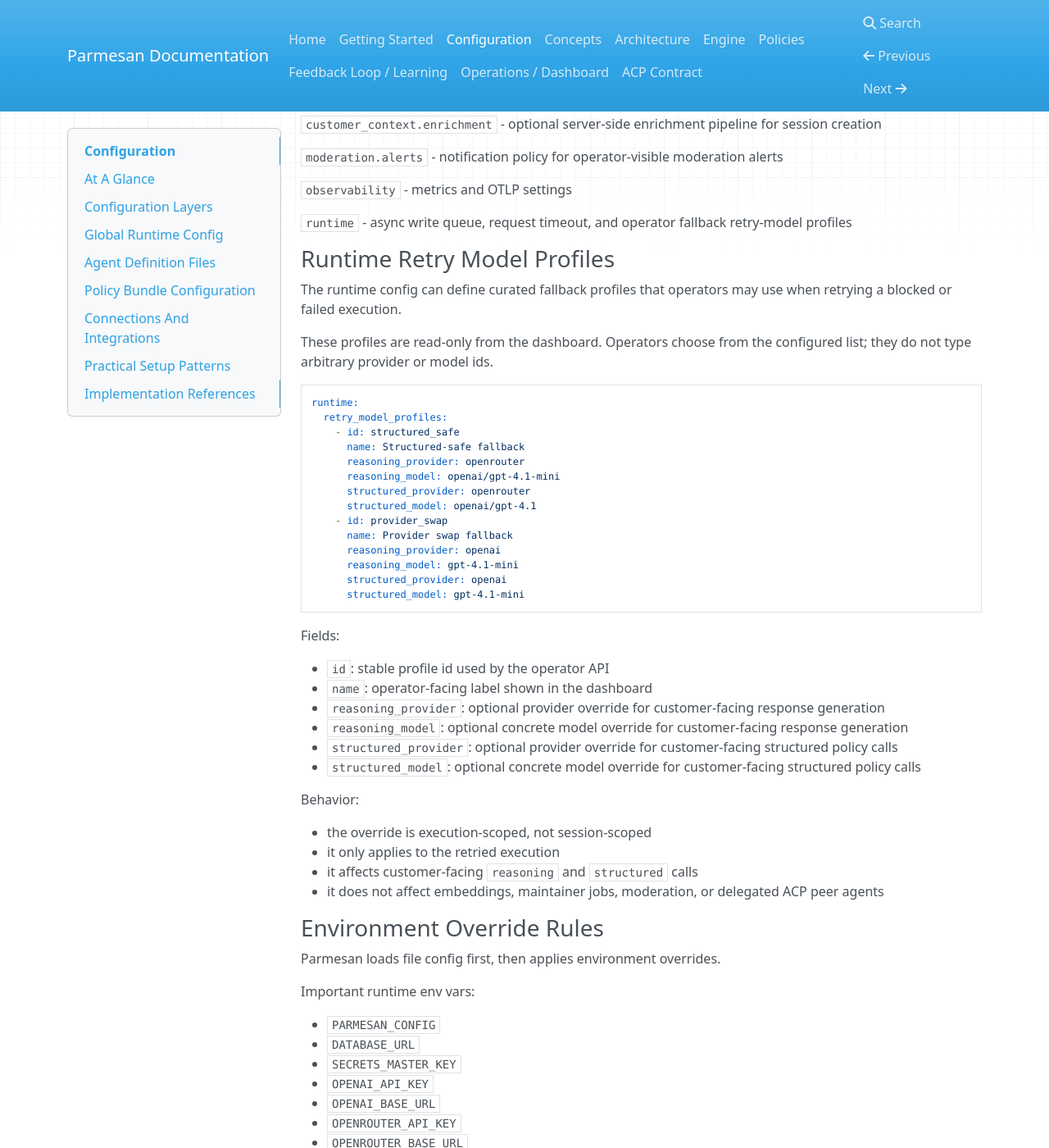
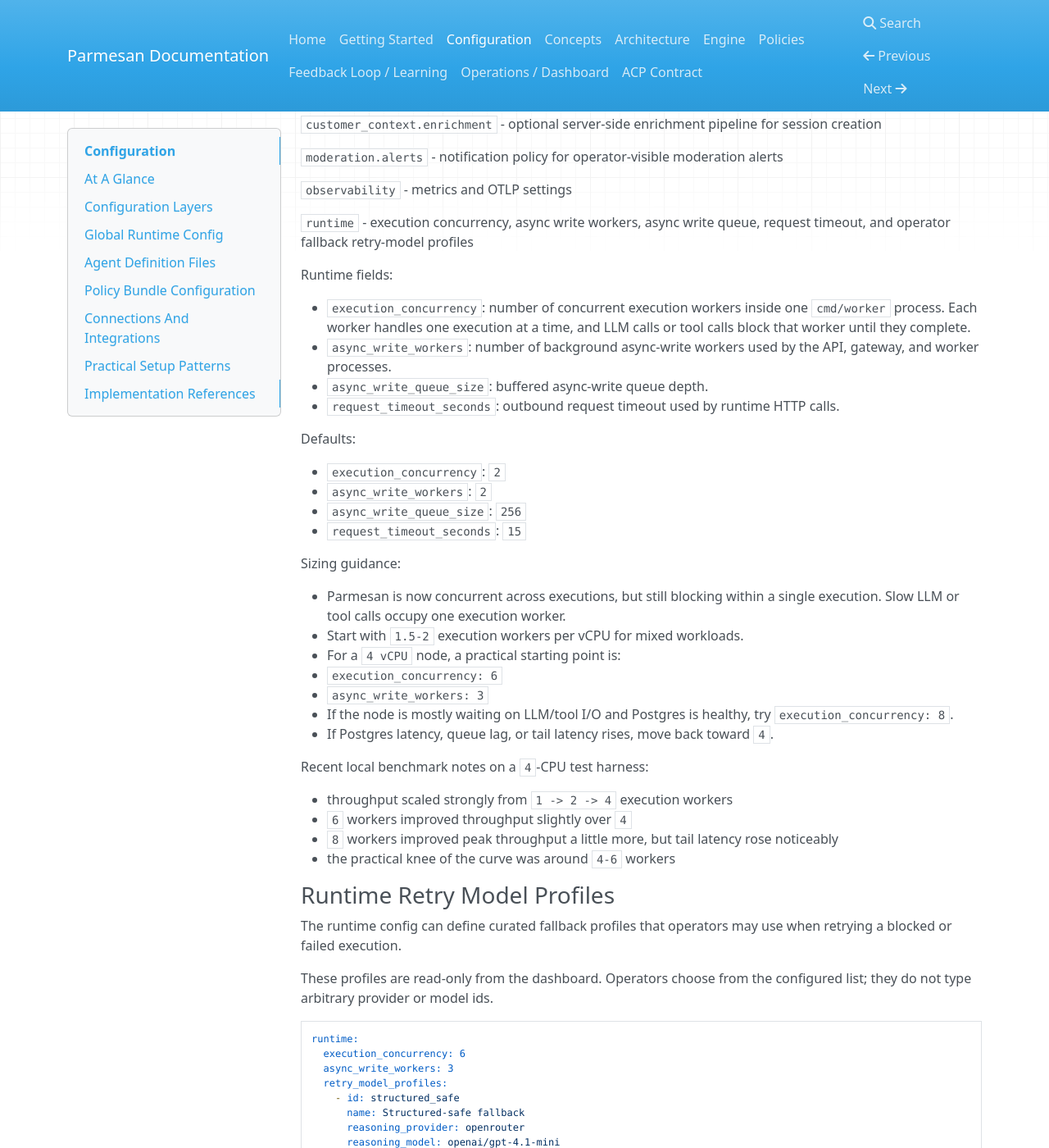
Before and after one commit to zean00/parmesan, an MkDocs documentation site: the page built from docs/configuration.md, in a window 1280 px wide and 1400 px high, scrolled down 3385 px. Shown: the whole window at 82% size. Built offline with MkDocs 1.6.1, drawn with Linux system fonts in a browser that asks for light colours; nearby versions of some CDN libraries; a script that is not in the unit is left out.

Commit message:
Document worker concurrency sizing

````diff
--- a/docs/configuration.md
+++ b/docs/configuration.md
@@ -198,7 +198,45 @@
 - metrics and OTLP settings
 
 `runtime`
-- async write queue, request timeout, and operator fallback retry-model profiles
+- execution concurrency, async write workers, async write queue, request timeout,
+  and operator fallback retry-model profiles
+
+Runtime fields:
+
+- `execution_concurrency`: number of concurrent execution workers inside one
+  `cmd/worker` process. Each worker handles one execution at a time, and LLM
+  calls or tool calls block that worker until they complete.
+- `async_write_workers`: number of background async-write workers used by the
+  API, gateway, and worker processes.
+- `async_write_queue_size`: buffered async-write queue depth.
+- `request_timeout_seconds`: outbound request timeout used by runtime HTTP calls.
+
+Defaults:
+
+- `execution_concurrency`: `2`
+- `async_write_workers`: `2`
+- `async_write_queue_size`: `256`
+- `request_timeout_seconds`: `15`
+
+Sizing guidance:
+
+- Parmesan is now concurrent across executions, but still blocking within a
+  single execution. Slow LLM or tool calls occupy one execution worker.
+- Start with `1.5-2` execution workers per vCPU for mixed workloads.
+- For a `4 vCPU` node, a practical starting point is:
+  - `execution_concurrency: 6`
+  - `async_write_workers: 3`
+- If the node is mostly waiting on LLM/tool I/O and Postgres is healthy, try
+  `execution_concurrency: 8`.
+- If Postgres latency, queue lag, or tail latency rises, move back toward `4`.
+
+Recent local benchmark notes on a `4`-CPU test harness:
+
+- throughput scaled strongly from `1 -> 2 -> 4` execution workers
+- `6` workers improved throughput slightly over `4`
+- `8` workers improved peak throughput a little more, but tail latency rose
+  noticeably
+- the practical knee of the curve was around `4-6` workers
 
 ### Runtime Retry Model Profiles
 
@@ -210,6 +248,8 @@
 
 ```yaml
 runtime:
+  execution_concurrency: 6
+  async_write_workers: 3
   retry_model_profiles:
     - id: structured_safe
       name: Structured-safe fallback
````
Also changed, not shown: README.md (+39 -0 lines), 2 other files.
